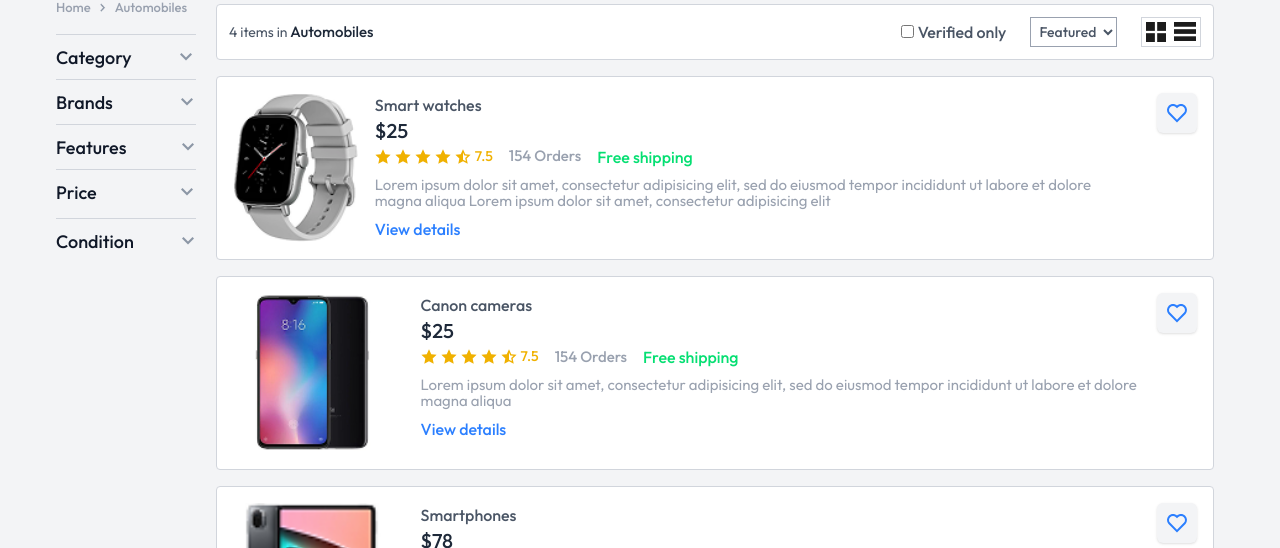
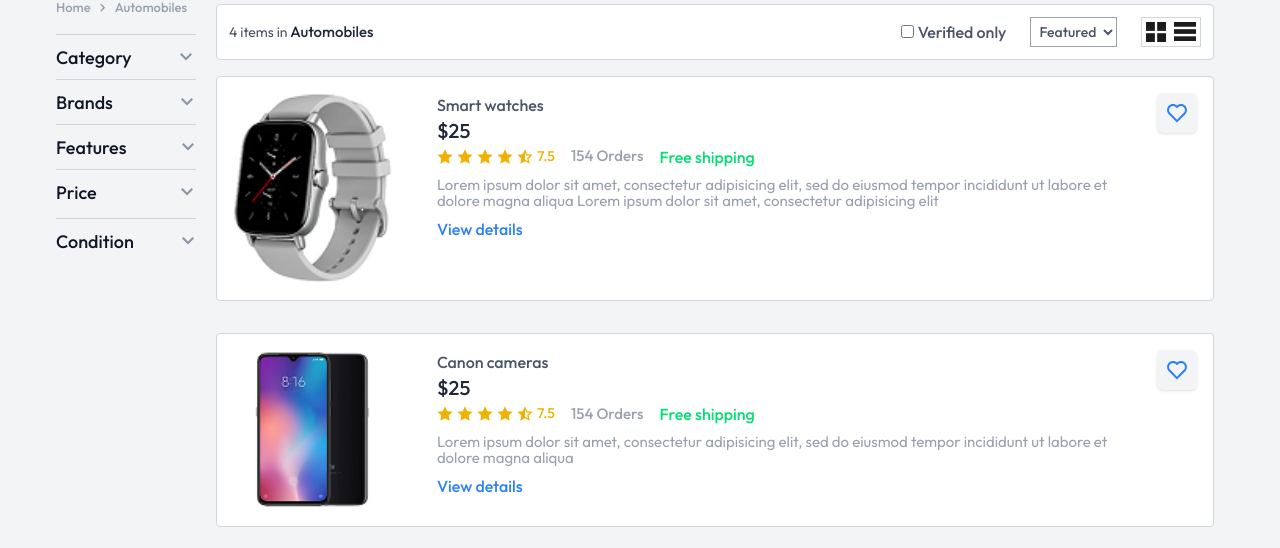
Before and after one commit to BasitTech1/ecommerce-fullstack-design, a React (Vite) app: page /category/automobiles in a window 1280 px wide. Shown: the part 252-800 px from the top of the page. Built offline with nearby package versions, Linux system fonts and the light colour scheme.

Commit message:
initial comment

```diff
--- a/src/Component/CategoryItemDetail.jsx
+++ b/src/Component/CategoryItemDetail.jsx
@@ -4,17 +4,17 @@ import { Link } from 'react-router-dom'
 import { RiHeartLine, RiStarFill, RiStarHalfFill } from '@remixicon/react'
 
 const CategoryItemDetail = ({ id, image, name, price, description, order, status }) => {
-    const { currency } = useContext(ShopContext)
+    const { currency, gridView,setGridView } = useContext(ShopContext)
     return (
         <div className='w-full'>
-            <div className='flex items-start justify-between bg-white mb-4 mt-1 sm:mt-4 rounded border border-gray-300 p-2 sm:p-4 gap-2 sm:gap-4 w-full'>
-                <div className='flex items-center justify-between w-[80%] lg:w-[20%]'>
+            <div className={`${gridView ? 'flex flex-col w-[100%] lg:gap-2' : ''} flex items-start justify-start bg-white mb-4 mt-1 sm:mt-4 rounded border border-gray-300 p-2 sm:p-4 gap-2 sm:gap-4 w-full`}>
+                <div className='flex items-center justify-start w-[80%] lg:w-[20%]'>
                     <img className='w-[100%] md:w-50 lg:w-40 hover:scale-110 transition-all' src={image} alt="" />
                 </div>
-                <div className='flex flex-col gap-2'>
+                <div className='flex flex-col gap-2 lg:w-[75%]'>
                     <p className='text-[16px] font-medium text-gray-600'>{name}</p>
                     <p className='text-[15px] sm:text-[20px] font-medium text-gray-800 leading-3'>{currency}{price}</p>
-                    <div className='flex items-center gap-2 sm:gap-4'>
+                    <div className={`${gridView ? 'flex flex-col items-start justify-start lg:flex-row lg:gap-2' : ''} flex items-center gap-2 sm:gap-4`}>
                         <div className='flex items-center gap-1'>
                             <RiStarFill className='w-3 sm:w-4 text-yellow-500' />
                             <RiStarFill className='w-3 sm:w-4 text-yellow-500' />
@@ -27,7 +27,7 @@ const CategoryItemDetail = ({ id, image, name, price, description, order, status
                         <p className='text-[10px] sm:text-[16px] font-medium text-green-400'>{status}</p>
                     </div>
                     <p className='text-[8px] sm:text-[15px] text-gray-400 leading-3 sm:leading-4'>{description}</p>
-                    <div className='text-[8px] sm:text-[16px] text-blue-500 font-medium'>View details</div>
+                    <div className='text-[8px] sm:text-[16px] text-blue-500 font-medium cursor-pointer'>View details</div>
                 </div>
                 <p className='bg-gray-100 p-1 sm:p-2 rounded-[6px] shadow'><RiHeartLine className='w-4 sm:w-6 text-blue-500 cursor-pointer' /></p>
             </div>
--- a/src/Component/ProductLeftBar.jsx
+++ b/src/Component/ProductLeftBar.jsx
@@ -8,8 +8,13 @@ import { useParams } from 'react-router-dom'
 
 const ProductLeftBar = () => {
 
-    const { products } = useContext(ShopContext)
+    const { products, gridView,setGridView } = useContext(ShopContext)
     const [filterProducts, setFilterProducts] = useState([])
+
+    const toggleView = () => {
+        setGridView(!gridView)
+        console.log(toggleView)
+    }
 
     const { categoryId } = useParams()
 
@@ -44,24 +49,24 @@ const ProductLeftBar = () => {
     }, [categoryId, products])
 
     return (
-        <div className='flex flex-col w-[92%] md:w-[70%] lg:w-[78%] items-center justify-between ml-4 sm:ml-0 mt-2 sm:mt-[-30px]'>
+        <div className='flex flex-col w-[92%] md:w-[70%] lg:w-[78%] items-center justify-between ml-4 sm:ml-0 mt-2 md:mt-[-4px] lg:mt-[-30px]'>
             <div className='flex items-center justify-between w-[100%] bg-white p-3 border border-gray-300 rounded'>
                 <p className='text-[10px] sm:text-sm text-gray-600'>{filterProducts.length} items in<span className='text-[10px] sm:text-[15px] text-gray-800 font-medium'> {getCategoryDisplayName(categoryId)}</span></p>
                 <div className='flex items-center justify-between gap-2 sm:gap-6'>
                     <div className='flex items-center gap-1 cursor-pointer'>
-                        <input type="checkbox"/>
+                        <input type="checkbox" />
                         <p className='text-gray-600 font-medium sm:text-[16px] text-[8px]'>Verified only</p>
                     </div>
                     <select className='border p-0.5 sm:p-1 border-gray-400 text-[8px] sm:text-sm font-medium text-gray-600 cursor-pointer'>
                         <option>Featured</option>
                     </select>
                     <div className='flex items-center gap-1 sm:gap-2 border border-gray-300 p-1 cursor-pointer'>
-                        <img className='w-2 sm:w-5' src={assets.GridIcon1} alt="" />
-                        <img className='w-2 sm:w-5.5' src={assets.GridIcon2} alt="" />
+                        <img onClick={() => setGridView(true)} className='w-2 sm:w-5' src={assets.GridIcon1} alt="" />
+                        <img onClick={() => setGridView(false)} className='w-2 sm:w-5.5' src={assets.GridIcon2} alt="" />
                     </div>
                 </div>
             </div>
-            <div className='w-full mb-2 sm:mb-5'>
+            <div className={`w-full mb-2 sm:mb-5 ${gridView ? 'grid grid-cols-2 gap-4' : 'flex flex-col'}`}>
                 {
                     filterProducts.length > 0 ? (
                         filterProducts.map((item, index) => (
@@ -84,7 +89,7 @@ const ProductLeftBar = () => {
                         <p className="text-center py-10 text-gray-500">No products found in this category</p>
                 }
             </div>
-            <div className='flex items-center gap-4 mt-2 sm:ml-235'>
+            <div className='flex items-center gap-4 mt-2 lg:ml-235'>
                 <select className='bg-white p-2 cursor-pointer'>
                     <option>Show 10</option>
                 </select>
--- a/src/Pages/ProductList.jsx
+++ b/src/Pages/ProductList.jsx
@@ -28,7 +28,7 @@ const ProductList = () => {
 
   return (
     <div className='flex flex-col'>
-      <div className='flex items-center ml-4 mb-2 md:ml-10 lg:ml-14 sm:mb-4 gap-2 text-[13px] font-medium text-gray-400'>
+      <div className='flex items-center ml-4 mb-2 md:ml-10 lg:ml-14 md:mb-2 lg:mb-4 gap-2 text-[13px] font-medium text-gray-400'>
         <Link className='cursor-pointer' to={'/'}>Home</Link>
         <img className='rotate-270 w-2' src={assets.arrowIcon} alt="" />
         <Link className='cursor-pointer' to={`/category/${categoryId || 'products'}`}>{categoryName}</Link>
--- a/src/context/ShopContext.jsx
+++ b/src/context/ShopContext.jsx
@@ -10,6 +10,7 @@ const ShopContextProvider = (props) => {
     const delivery_fee = 10
     const [cartItems, setCartItems] = useState({})
     const [searchItem, setSearchItem] = useState('')
+    const [gridView, setGridView] = useState(false)
 
     const addToCart = async (itemId, size) => {
         if (!size) {
@@ -77,7 +78,8 @@ const ShopContextProvider = (props) => {
         products, currency, delivery_fee,
         cartItems, addToCart, getCartCount,
         updateQuantity, getCartAmount,
-        searchItem, setSearchItem
+        searchItem, setSearchItem, gridView,
+        setGridView
     }
 
     return (
```
